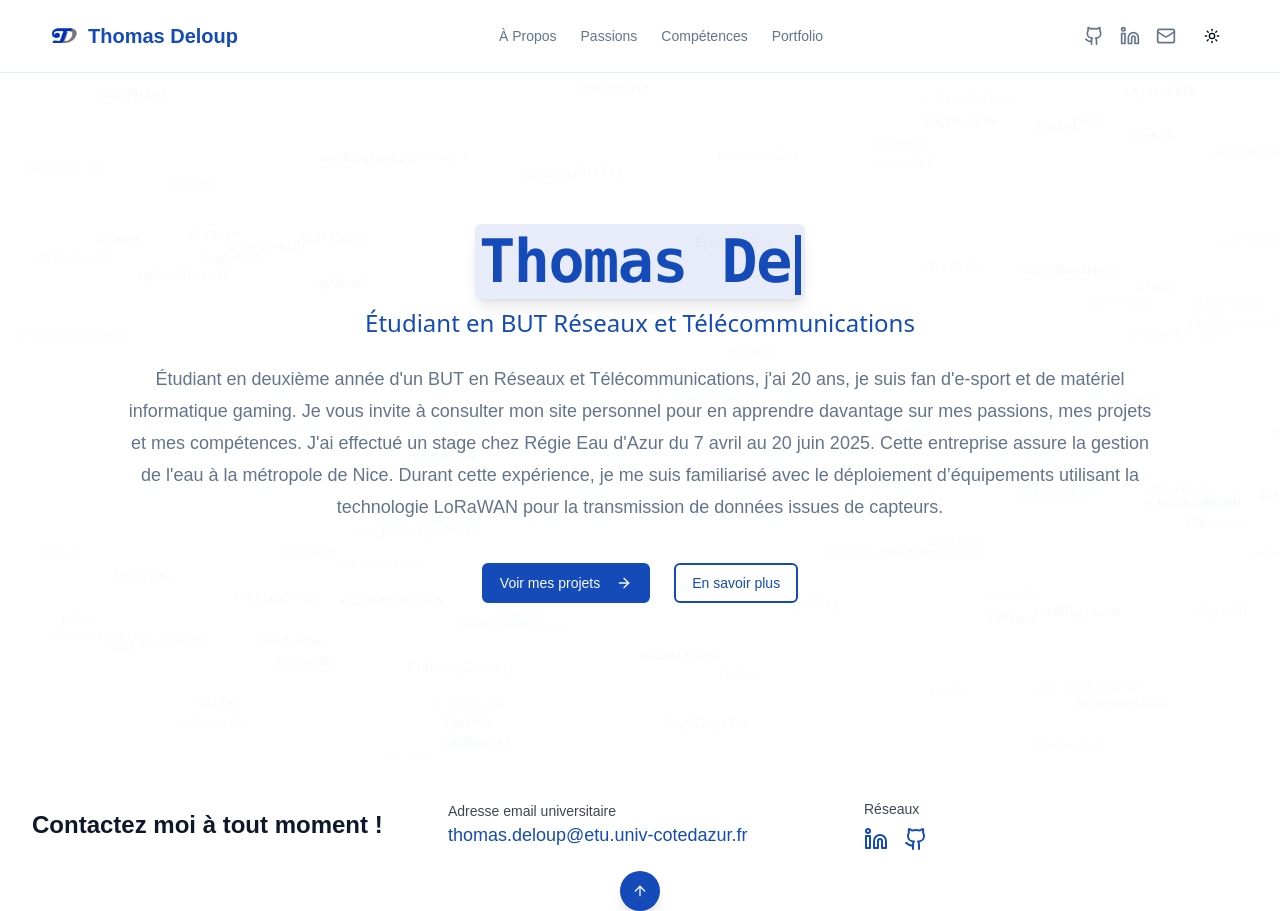
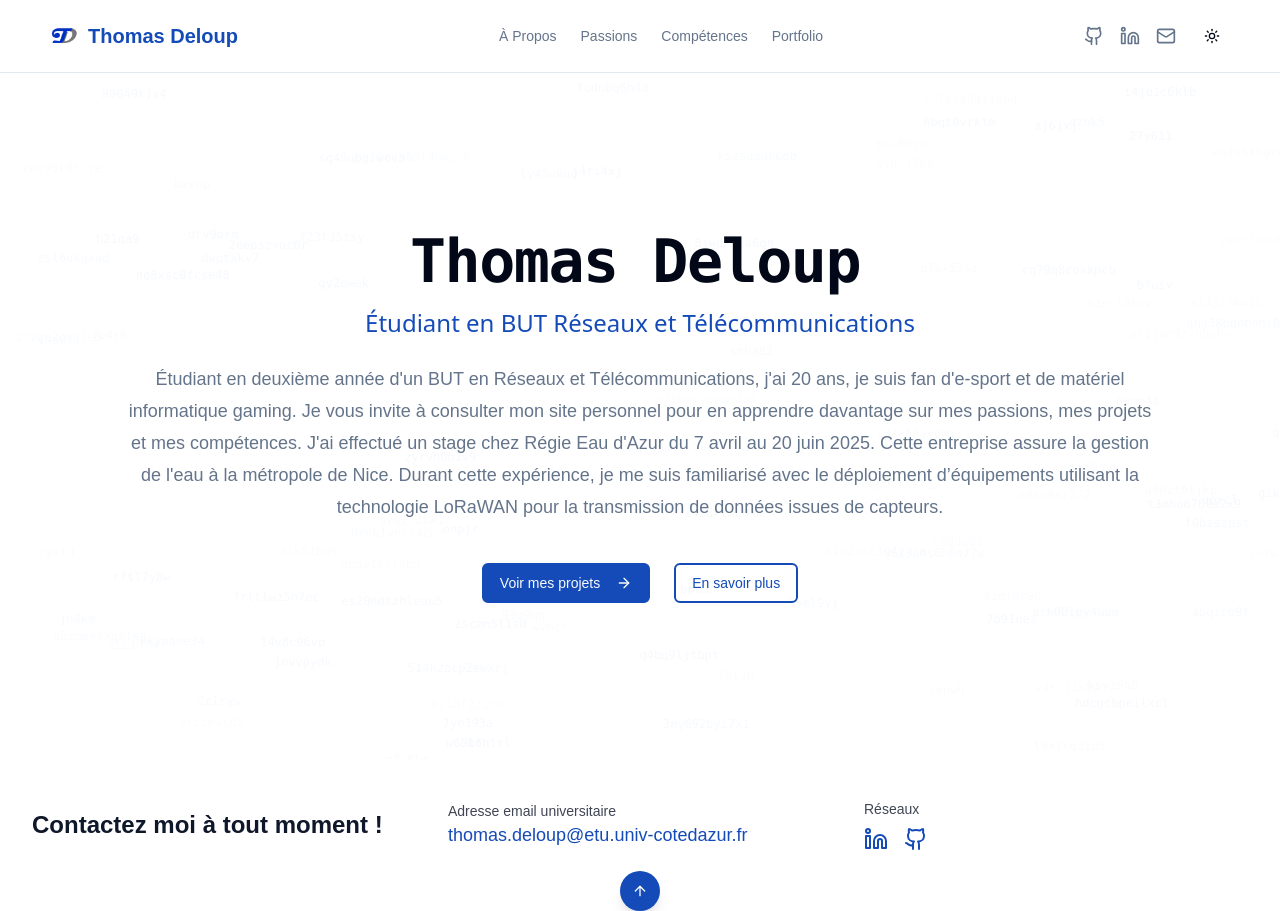
Before and after one commit to xKayato/Portfolio, a React (Vite) app: page / in a window 1280 px wide. Built offline with nearby package versions, Linux system fonts and the light colour scheme.

Commit message:
[dyad] Modification de l'effet de frappe pour un affichage permanent et ajustement du style du nom - wrote 2 file(s)

```diff
--- a/src/components/TypingEffect.tsx
+++ b/src/components/TypingEffect.tsx
@@ -4,72 +4,52 @@ import { cn } from '@/lib/utils';
 interface TypingEffectProps {
   text: string;
   speed?: number; // Vitesse en ms par caractère
-  eraseSpeed?: number; // Vitesse en ms par caractère pour l'effacement
-  pauseDuration?: number; // Pause avant effacement/réécriture
   className?: string;
 }
 
 export const TypingEffect: React.FC<TypingEffectProps> = ({
   text,
   speed = 100,
-  eraseSpeed = 50,
-  pauseDuration = 4000, // Augmenté à 4000ms (4 secondes)
   className
 }) => {
   const [displayedText, setDisplayedText] = useState('');
-  const [isDeleting, setIsDeleting] = useState(false);
-  const [index, setIndex] = useState(0);
+  const [isFinished, setIsFinished] = useState(false);
   const [cursorVisible, setCursorVisible] = useState(true);
 
+  // Logique de frappe unique
   useEffect(() => {
-    let timer: NodeJS.Timeout;
+    if (isFinished) return;
 
-    if (!isDeleting) {
-      // Typing phase
-      if (index < text.length) {
-        timer = setTimeout(() => {
-          setDisplayedText(text.substring(0, index + 1));
-          setIndex(index + 1);
-        }, speed);
-      } else {
-        // Pause before deleting
-        timer = setTimeout(() => {
-          setIsDeleting(true);
-        }, pauseDuration);
-      }
+    if (displayedText.length < text.length) {
+      const timeout = setTimeout(() => {
+        setDisplayedText(text.substring(0, displayedText.length + 1));
+      }, speed);
+      return () => clearTimeout(timeout);
     } else {
-      // Deleting phase
-      if (index > 0) {
-        timer = setTimeout(() => {
-          setDisplayedText(text.substring(0, index - 1));
-          setIndex(index - 1);
-        }, eraseSpeed);
-      } else {
-        // Finished deleting, start typing again
-        setIsDeleting(false);
-      }
+      setIsFinished(true);
     }
+  }, [displayedText, text, speed, isFinished]);
 
-    return () => clearTimeout(timer);
-  }, [index, isDeleting, text, speed, eraseSpeed, pauseDuration]);
+  // Curseur clignotant (s'arrête après la frappe)
+  useEffect(() => {
+    if (!isFinished) return;
 
-  // Curseur clignotant
-  useEffect(() => {
     const cursorInterval = setInterval(() => {
       setCursorVisible(prev => !prev);
     }, 500);
     return () => clearInterval(cursorInterval);
-  }, []);
+  }, [isFinished]);
 
   const cursor = (
     <span
       className={cn(
-        "inline-block w-1 h-full bg-primary ml-1 align-middle",
-        "transition-opacity duration-500",
-        cursorVisible ? "opacity-100" : "opacity-0",
-        "border-r-2 border-primary animate-[blink-caret_0.75s_step-end_infinite]"
+        "inline-block w-1 h-full ml-1 align-middle",
+        "border-r-2 border-primary animate-[blink-caret_0.75s_step-end_infinite]",
+        // Le curseur est visible uniquement pendant la frappe ou après la fin
+        isFinished && cursorVisible ? "opacity-100" : "opacity-0",
+        !isFinished && "opacity-100" // Toujours visible pendant la frappe
       )}
-      style={{ height: '1em', width: '0.1em' }} // Ajustement pour la hauteur du texte
+      style={{ height: '1em', width: '0.1em' }}
     >
     </span>
   );
--- a/src/pages/Index.tsx
+++ b/src/pages/Index.tsx
@@ -7,7 +7,7 @@ import { TypingEffect } from "@/components/TypingEffect";
 
 const Index = () => {
   const fullName = personalInfo.name;
-  const typingText = fullName; // Utiliser le nom complet
+  const typingText = fullName;
 
   return (
     <div className="container relative flex flex-col items-center justify-center text-center min-h-[calc(100vh-114px)] py-12">
@@ -17,8 +17,8 @@ const Index = () => {
 
       <div className="max-w-5xl relative z-10">
         <h1 className="text-4xl font-bold tracking-tight sm:text-5xl md:text-6xl">
-          <span className="text-primary bg-primary/10 p-1 rounded-md shadow-lg">
-            <TypingEffect text={typingText} speed={150} pauseDuration={1500} />
+          <span className="text-foreground">
+            <TypingEffect text={typingText} speed={150} />
           </span>
         </h1>
         <h2 className="mt-3 text-xl font-medium text-primary sm:text-2xl">
```
